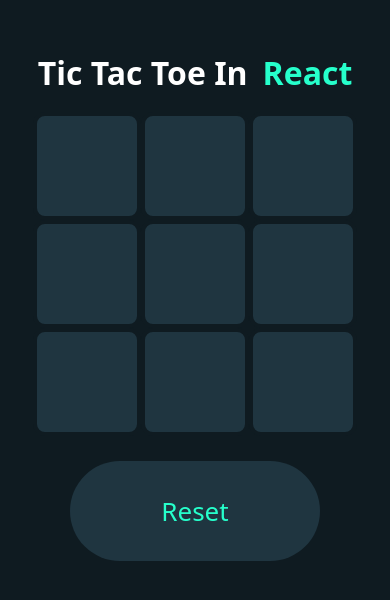
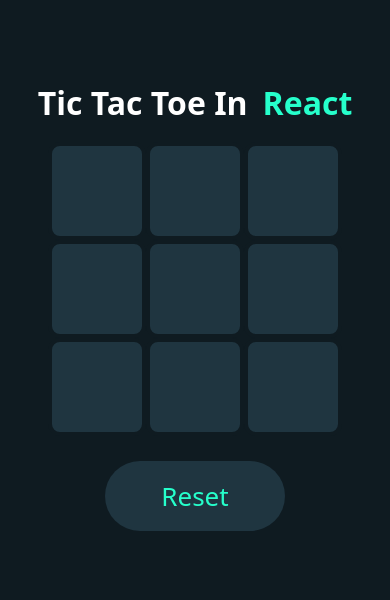
Before and after one commit to ahmedamged/tic-tac-toe, a React (Vite) app: page / in a window 390 px wide. Shown: the part 114-714 px from the top of the page. Built offline with nearby package versions, Linux system fonts and the light colour scheme.

Commit message:
Chenged width and height of boxes and reset button

```diff
--- a/src/components/TicTacToe.css
+++ b/src/components/TicTacToe.css
@@ -67,11 +67,16 @@
     }
 
     .boxes {
-        width: 100px;
-        height: 100px;
+        width: 90px;
+        height: 90px;
     }
 
     .boxes img {
         margin: 25px;
     }
+
+    .reset {
+        width: 180px;
+        height: 70px;
+    }
 }
```
